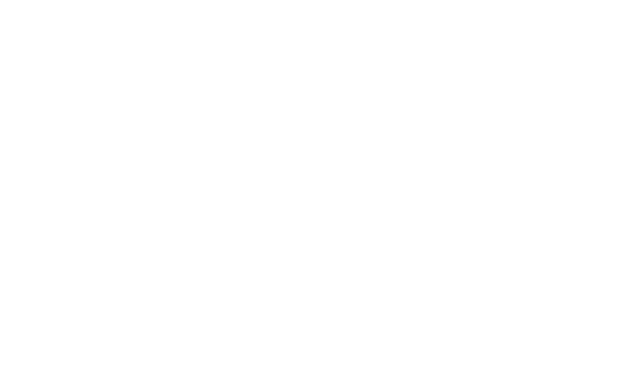
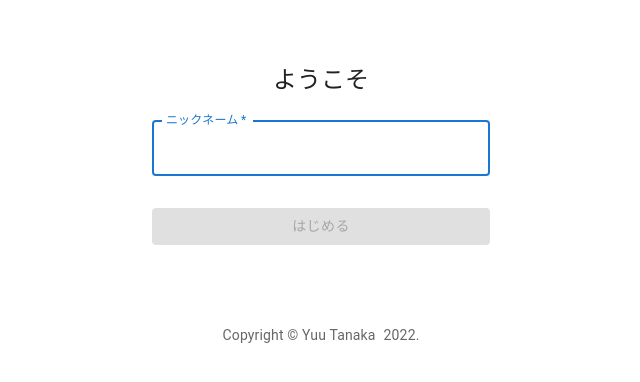
Before and after one commit to yuuttana1223/firebase-chat-app, a React (Create React App) app: page / in a window 1280 px wide. Shown: the top 382 px of the page, without its empty margins (319-959 px from the left). Built offline with nearby package versions, Linux system fonts and the light colour scheme.

Commit message:
✨ 登録フォームを追加

```diff
--- a/src/App.tsx
+++ /dev/null
@@ -1,5 +0,0 @@
-import "App.css";
-
-export const App = () => {
-  return <></>;
-};
--- /dev/null
+++ b/src/components/App.tsx
@@ -0,0 +1,6 @@
+import { Registration } from "components/Registration";
+import { useState } from "react";
+
+export const App = () => {
+  return <Registration />;
+};
--- /dev/null
+++ b/src/components/Registration.tsx
@@ -0,0 +1,84 @@
+import { VFC, useState } from "react";
+import Button from "@mui/material/Button";
+import CssBaseline from "@mui/material/CssBaseline";
+import TextField from "@mui/material/TextField";
+import Box from "@mui/material/Box";
+import Typography from "@mui/material/Typography";
+import Container from "@mui/material/Container";
+import { createTheme, ThemeProvider } from "@mui/material/styles";
+
+const theme = createTheme();
+
+export const Registration: VFC = () => {
+  const [name, setName] = useState("");
+
+  const handleSubmit = (event: React.FormEvent<HTMLFormElement>) => {
+    event.preventDefault();
+    const data = new FormData(event.currentTarget);
+    console.log({
+      email: data.get("email"),
+      password: data.get("password"),
+    });
+  };
+
+  return (
+    <ThemeProvider theme={theme}>
+      <Container component="main" maxWidth="xs">
+        <CssBaseline />
+        <Box
+          sx={{
+            marginTop: 8,
+            display: "flex",
+            flexDirection: "column",
+            alignItems: "center",
+          }}
+        >
+          <Typography component="h1" variant="h5">
+            ようこそ
+          </Typography>
+          <Box
+            component="form"
+            onSubmit={handleSubmit}
+            noValidate
+            sx={{ mt: 1 }}
+          >
+            <TextField
+              margin="normal"
+              required
+              fullWidth
+              id="name"
+              label="ニックネーム"
+              name="name"
+              autoFocus
+              value={name}
+              onChange={(e) => setName(e.target.value)}
+            />
+            <Button
+              type="submit"
+              fullWidth
+              variant="contained"
+              sx={{ mt: 3, mb: 2 }}
+              disabled={!name}
+            >
+              はじめる
+            </Button>
+          </Box>
+        </Box>
+        <Typography
+          variant="body2"
+          color="text.secondary"
+          align="center"
+          mt={8}
+          mb={4}
+        >
+          {"Copyright © "}
+          <Box component="span" mr={1}>
+            Yuu Tanaka
+          </Box>
+          {new Date().getFullYear()}
+          {"."}
+        </Typography>
+      </Container>
+    </ThemeProvider>
+  );
+};
--- a/src/index.tsx
+++ b/src/index.tsx
@@ -1,8 +1,8 @@
-import { App } from "App";
 import React from "react";
 import ReactDOM from "react-dom";
 import "index.css";
 import reportWebVitals from "reportWebVitals";
+import { App } from "components/App";
 
 ReactDOM.render(
   <React.StrictMode>
```
Also changed, not shown: src/components/App.css (renamed from src/App.css), 1 other file (tests, documents, lock files or other folders).
